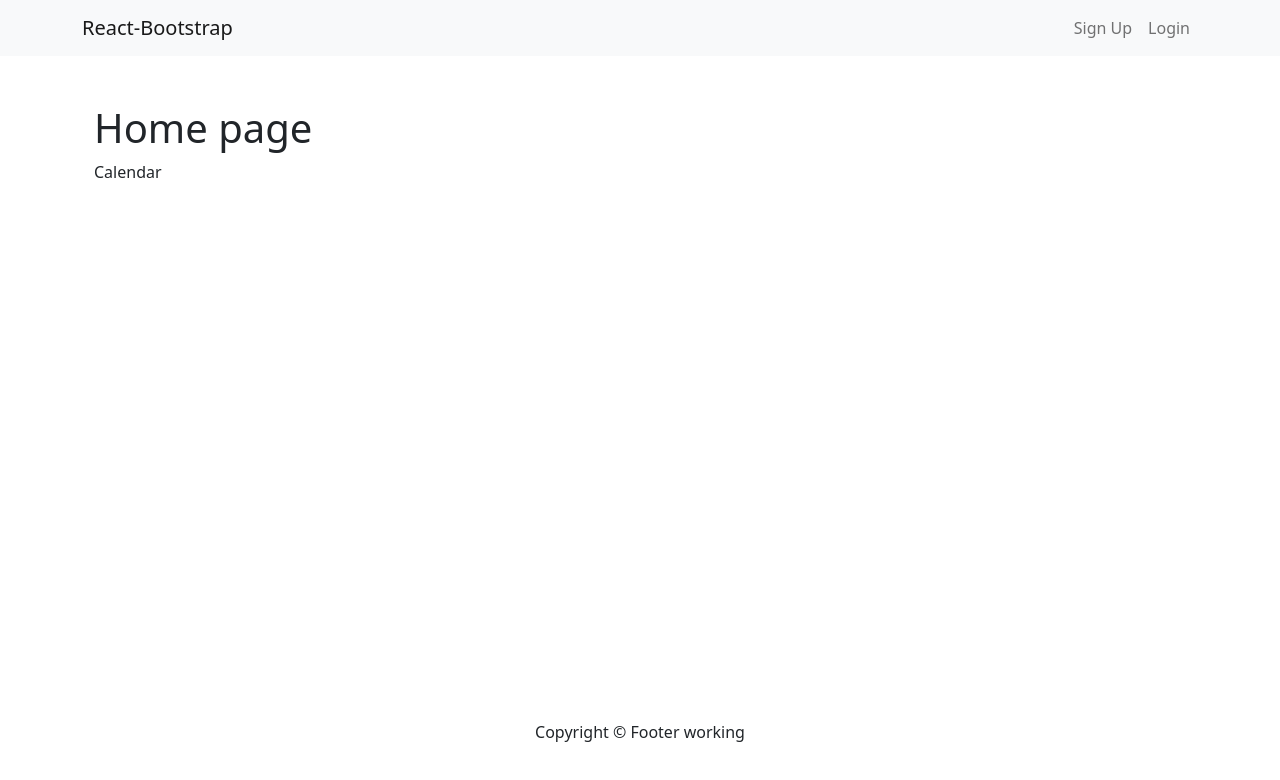
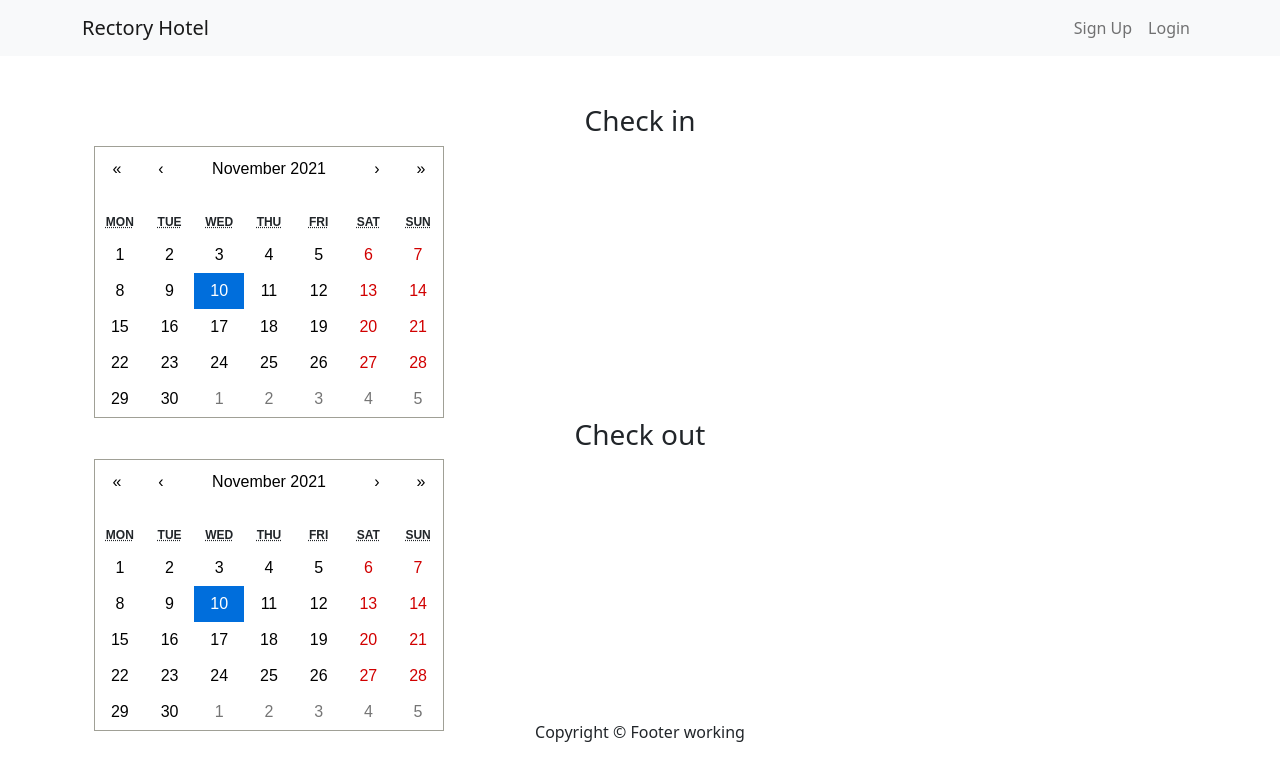
Before and after one commit to ErwVal/Hotel-Management-Website, a React (Create React App) app in the folder frontend/: page / in a window 1280 px wide. Shown: the top 780 px of the page. Built offline with nearby package versions, Linux system fonts and the light colour scheme.

Commit message:
Add calendars to Booking component

```diff
--- /dev/null
+++ b/frontend/src/Components/Booking.tsx
@@ -0,0 +1,23 @@
+import { useState } from "react";
+import Calendar from "react-calendar";
+import "react-calendar/dist/Calendar.css";
+
+const Booking = () => {
+  const [checkIn, setCheckIn] = useState(new Date());
+  const [checkOut, setCheckOut] = useState(new Date());
+
+  return (
+    <div className='app'>
+      <h3 className="text-center">Check in</h3>
+      <div className="calendar-container">
+        <Calendar onChange={setCheckIn} value={checkIn} />
+      </div>
+      <h3 className="text-center">Check out</h3>
+      <div className="calendar-container">
+        <Calendar onChange={setCheckOut} value={checkOut} />
+      </div>
+    </div>
+  );
+};
+
+export default Booking;
--- a/frontend/src/Components/CalendarComponent.tsx
+++ /dev/null
@@ -1,10 +0,0 @@
-import { useState } from 'react';
-import Calendar from 'react-calendar';
-import 'react-calendar/dist/Calendar.css';
-
-const CalendarComponent = () => {
-
-  return <>Calendar</>
-}
-
-export default CalendarComponent;
--- a/frontend/src/Components/Header.tsx
+++ b/frontend/src/Components/Header.tsx
@@ -3,13 +3,13 @@ import { Navbar, Nav, Container } from 'react-bootstrap';
 
 export const Header: React.FunctionComponent = () => {
     return (
-        <Navbar bg="light" expand="lg" collapseOnSelect>
+        <Navbar bg="light" expand="lg" sticky="top" collapseOnSelect>
   <Container>
-    <Navbar.Brand href="/">React-Bootstrap</Navbar.Brand>
+    <Navbar.Brand href="/">Rectory Hotel</Navbar.Brand>
     <Navbar.Toggle aria-controls="basic-navbar-nav" />
     <Navbar.Collapse id="basic-navbar-nav">
       <Nav className="ms-auto">
-        <Nav.Link href="/signup">Sign Up</Nav.Link>
+        <Nav.Link href="/sign-up">Sign Up</Nav.Link>
         <Nav.Link href="/login">Login</Nav.Link>
       </Nav>
     </Navbar.Collapse>
--- a/frontend/src/Components/Home.tsx
+++ b/frontend/src/Components/Home.tsx
@@ -1,13 +1,12 @@
 import React from "react";
 import { Container } from "react-bootstrap";
-import CalendarComponent from "./CalendarComponent";
+import Booking from "./Booking";
 
 
 export const Home: React.FunctionComponent = () => {
   return (
     <Container>
-      <h1>Home page</h1>
-      <CalendarComponent/>
+      <Booking/>
     </Container>
   );
 };
```
